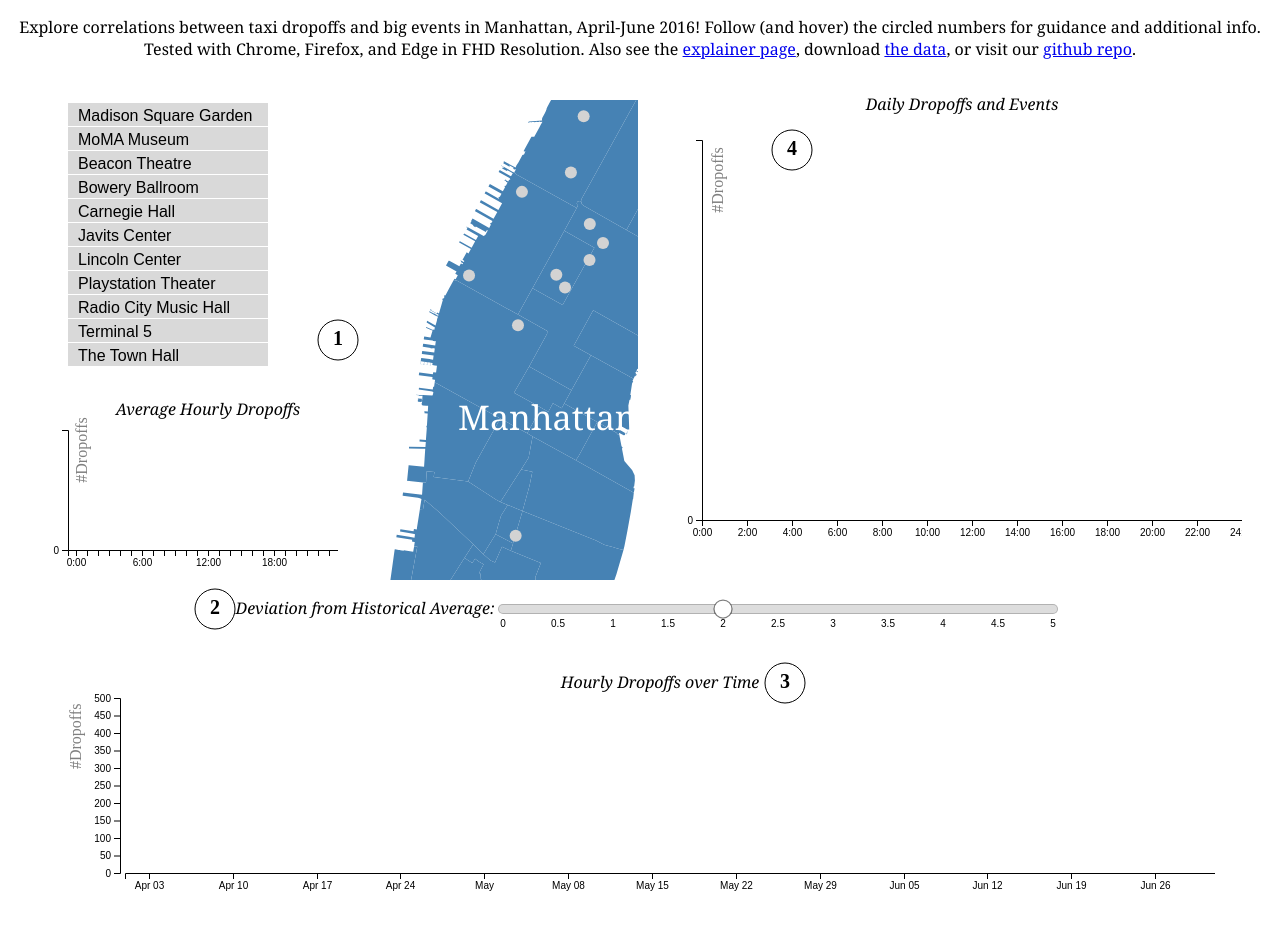
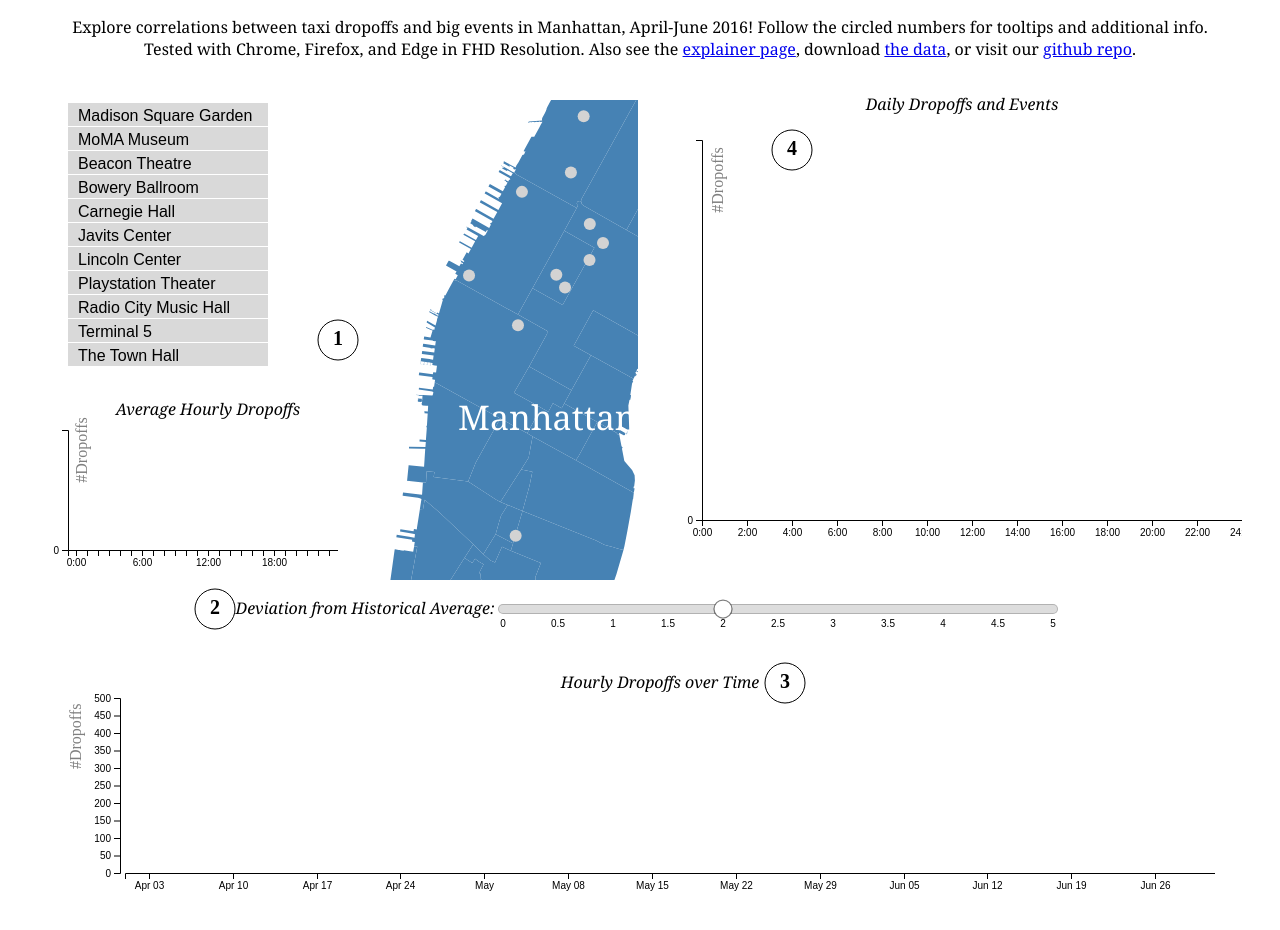
Before and after one commit to inon-peled/inon-peled.github.io, a plain HTML site: page index.html in a window 1280 px wide. Drawn offline with Linux system fonts and the light colour scheme.

Commit message:
Tooltips

```diff
--- a/index.html
+++ b/index.html
@@ -18,7 +18,7 @@
 <div id="dropoffsAndEvents" class="centered">
     <div id="explain">
         <p id="pExplain">
-            Explore correlations between taxi dropoffs and big events in Manhattan, April-June 2016! Follow (and hover) the circled numbers for guidance and additional info.
+            Explore correlations between taxi dropoffs and big events in Manhattan, April-June 2016! Follow the circled numbers for tooltips and additional info.
             <br/>
             Tested with Chrome, Firefox, and Edge in FHD Resolution.
             Also see the <a target="_blank" href="./explainer.html">explainer page</a>, download <a target="_blank" href="./taxi_events_data.zip">the data</a>,
```
